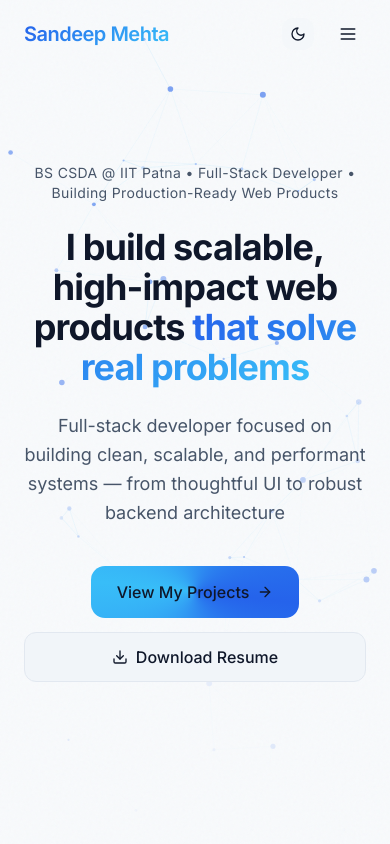
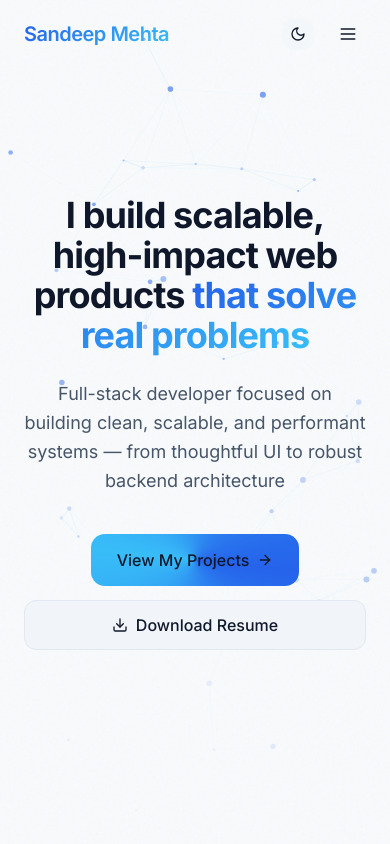
Before and after one commit to Sandeep-mehta-IITP/Portfolio-v2, a Next.js app: page / in a window 390 px wide. Shown: the top 844 px of the page. Built offline with nearby package versions, Linux system fonts and the light colour scheme.

Commit message:
improve hero section for mobile screen

```diff
--- a/components/hero.tsx
+++ b/components/hero.tsx
@@ -41,7 +41,7 @@ export function Hero() {
       {/* Content */}
       <div className="relative z-10 max-w-4xl mx-auto px-6 text-center">
         {/* Identity line */}
-        <p className="text-sm md:text-base text-muted-foreground mb-6 tracking-wide">
+        <p className="text-sm md:text-base text-muted-foreground mb-6 tracking-wide hidden md:block">
           BS CSDA @ IIT Patna • Full-Stack Developer • Building Production-Ready
           Web Products
         </p>
```
